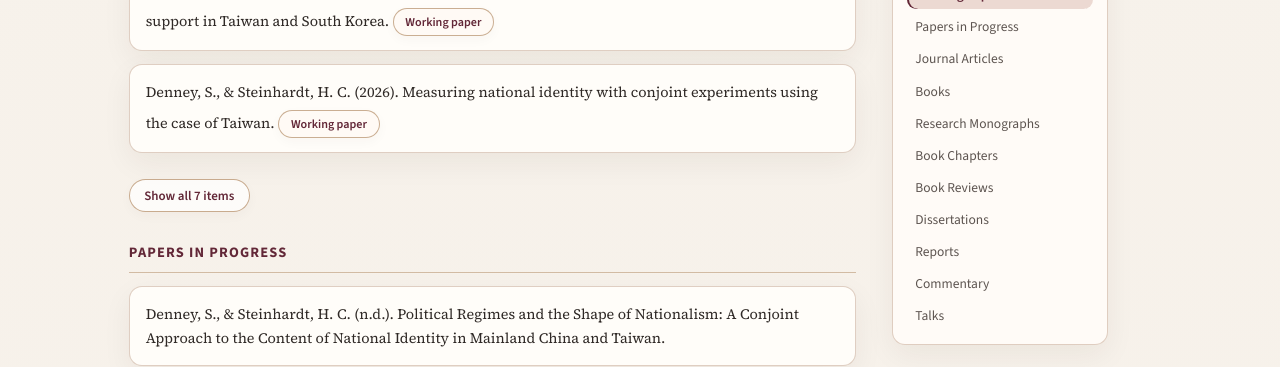
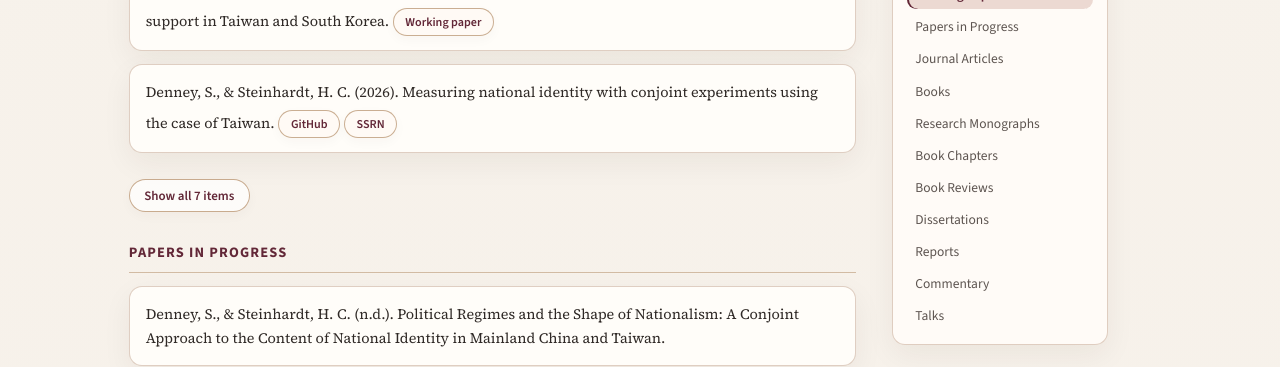
Before and after one commit to scdenney/scdenney.github.io, a Jekyll site: the page built from research.md, in a window 1280 px wide and 900 px high, scrolled down 499 px. Shown: the part 144-511 px from the top of the window. Built offline with Jekyll 4.4.1, drawn with Linux system fonts in a browser that asks for light colours.

Commit message:
Add Pixels and Patterns Substack across site; update research/teaching content
- Add Substack link to sidebar, _config, and CV
- Mention Pixels and Patterns in homepage bio
- Replace teaching cards with AI for Research + Pixels and Patterns
- research.md: Measuring national identity now links GitHub + SSRN
- Normalize page intros to .page-intro

```diff
--- a/research.md
+++ b/research.md
@@ -54,7 +54,7 @@ Denney, S., Fraser, N., & Steinhardt, H. C. (2026). Cues of commitment: Integrat
 </p>
 
 <p class="publication-item">
-Denney, S., & Steinhardt, H. C. (2026). Measuring national identity with conjoint experiments using the case of Taiwan. <a href="https://github.com/scdenney/natid-conjoint-taiwan" target="_blank" rel="noopener noreferrer" class="resource-link">Working paper</a>
+Denney, S., & Steinhardt, H. C. (2026). Measuring national identity with conjoint experiments using the case of Taiwan. <a href="https://github.com/scdenney/natid-conjoint-taiwan" target="_blank" rel="noopener noreferrer" class="resource-link" style="margin-right: 0;">GitHub</a> <a href="https://papers.ssrn.com/sol3/papers.cfm?abstract_id=7027118" target="_blank" rel="noopener noreferrer" class="resource-link">SSRN</a>
 </p>
 
 <p class="publication-item">
```
